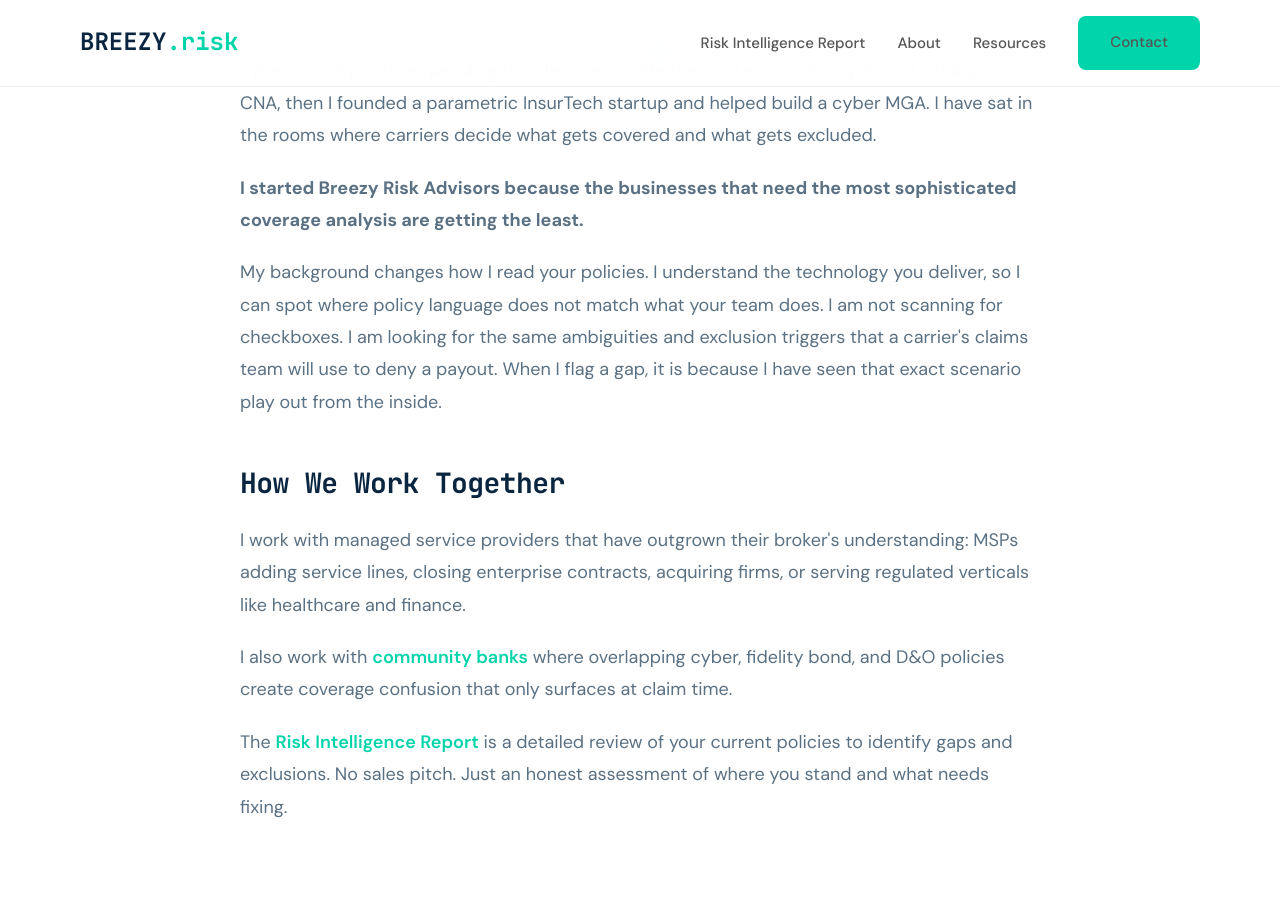
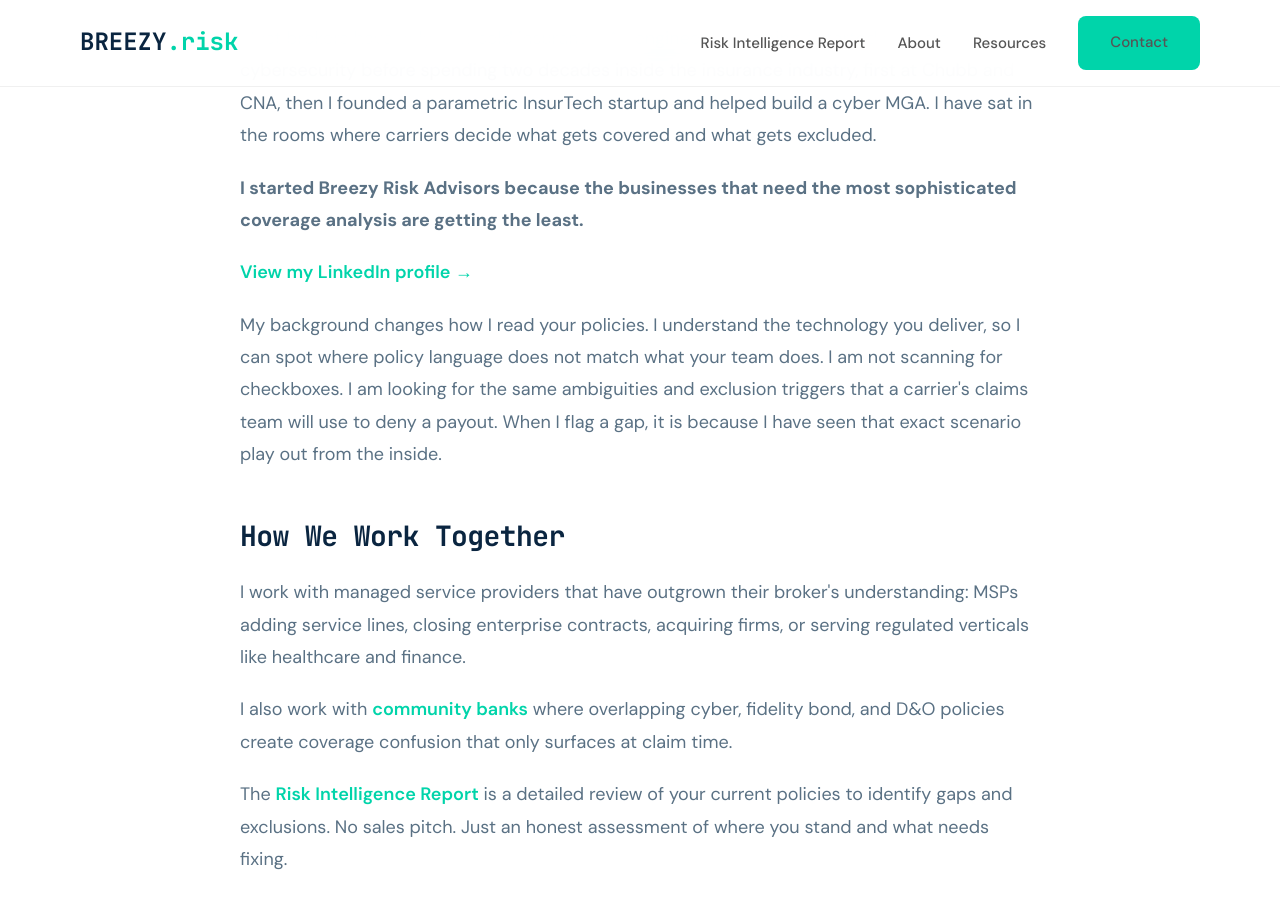
Before and after one commit to joeproe1/breezyins.com, a Jekyll site: the page built from about.html, in a window 1280 px wide and 900 px high, scrolled down 792 px. Built offline with Jekyll 4.4.1, drawn with Linux system fonts in a browser that asks for light colours.

Commit message:
Add LinkedIn profile link to About page
Co-Authored-By: Claude Opus 4.6 <noreply@anthropic.com>

```diff
--- a/about.html
+++ b/about.html
@@ -87,6 +87,7 @@ image: /assets/images/joerg-portrait.jpg
             <h2>Built from the Carrier Side</h2>
             <p>Most brokers have only ever sold insurance. An engineer by training, I started my career in cybersecurity before spending two decades inside the insurance industry, first at Chubb and CNA, then I founded a parametric InsurTech startup and helped build a cyber MGA. I have sat in the rooms where carriers decide what gets covered and what gets excluded.</p>
             <p><strong>I started Breezy Risk Advisors because the businesses that need the most sophisticated coverage analysis are getting the least.</strong></p>
+            <p><a href="https://www.linkedin.com/in/joergproeve/" target="_blank" rel="noopener">View my LinkedIn profile &rarr;</a></p>
             <p>My background changes how I read your policies. I understand the technology you deliver, so I can spot where policy language does not match what your team does. I am not scanning for checkboxes. I am looking for the same ambiguities and exclusion triggers that a carrier's claims team will use to deny a payout. When I flag a gap, it is because I have seen that exact scenario play out from the inside.</p>
 
             <h2>How We Work Together</h2>
```
